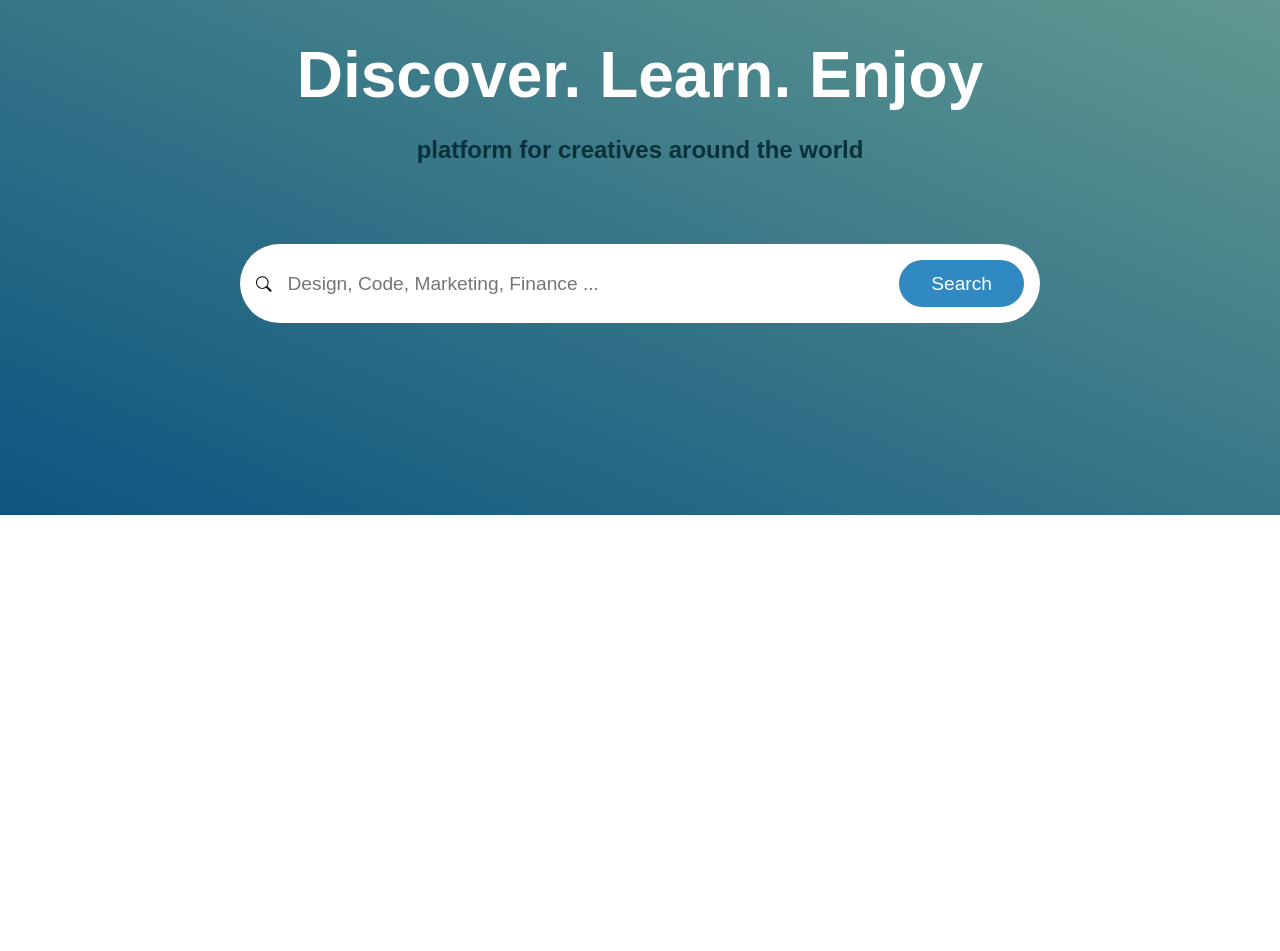
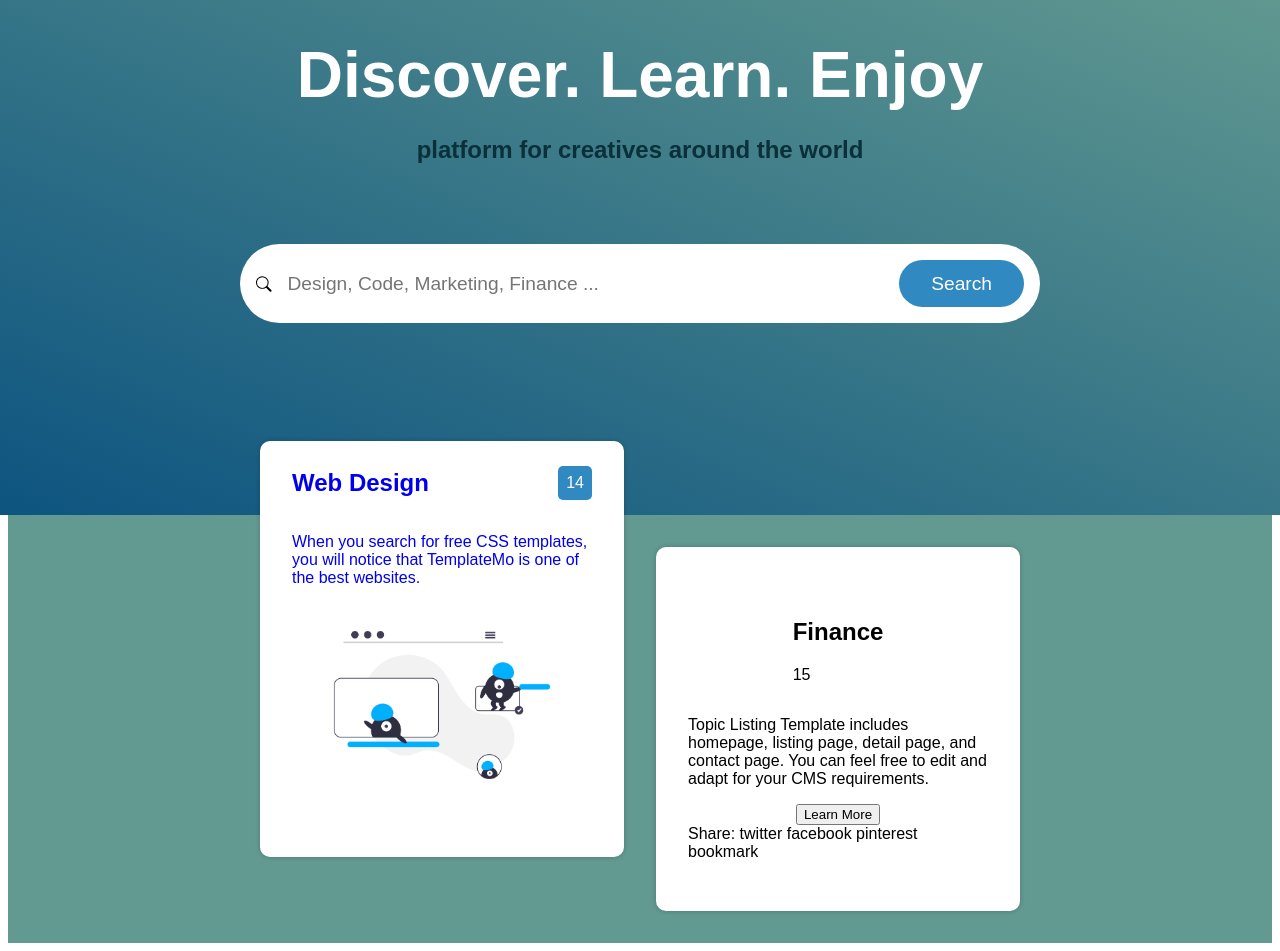
Before and after one commit to davidouric/consult-us, a plain HTML site: page index.html in a window 1280 px wide. Shown: the part 94-1045 px from the top of the page. Before the commit the page ends 800 px from the top, so only its background shows below. Drawn offline with Linux system fonts and the light colour scheme.

Commit message:
We added card container inside containe we added card1 and card2 with image inside the card one

```diff
--- a/index.html
+++ b/index.html
@@ -38,9 +38,41 @@
             </svg>
             <input type="text" name="" id="search" placeholder="Design, Code, Marketing, Finance ...">
             <button type="submit" class="search-btn">Search</button>
-
         </label>
     </main>
+    <section>
+        <div class="card-container">
+            <a href="#" class="card1">
+                <div class="card1-header">
+                    <h2>Web Design</h2>
+                    <p>14</p>
+                </div>
+                    <p> When you search for free CSS templates, you will notice that TemplateMo is one of the best websites.</p>
+                    <div>
+                        <img src="../consult-us/Image/webimage1.png" alt="Webimage" width="300px">
+                    </div>
+
+            </a>
+            <div class="card2">
+                <div class="card2-header">
+                    <h2>Finance</h2>
+                    <p>15</p>
+                </div>
+                <p>Topic Listing Template includes homepage,
+                    listing page, detail page, and contact page. You
+                    can feel free to edit and adapt for your CMS
+                    requirements.</p>
+                    <button class="button">Learn More</button>
+                    <div class="social-media">
+                       <span>Share:</span>
+                       <span>twitter</span>
+                       <span>facebook</span>
+                       <span>pinterest</span>
+                       <span class="bookmark">bookmark</span>
+                    </div>
+            </div>
+        </div>
+    </section>
 </div>
 </body>
 </html>
--- a/style.css
+++ b/style.css
@@ -91,3 +91,51 @@ main{
     cursor: pointer;
     font-size: larger;
 }
+/*section*/
+section{
+    background-color: #629990;
+}
+.card-container{
+    display: flex;
+    flex-wrap: wrap;
+    justify-content: center;
+    align-items: center;
+    gap: 2rem;
+    padding: 2rem;
+}
+.card1{
+    background-color: #ffffff;
+    border-radius: 10px;
+    padding:  0.5rem 2rem;
+    width: 300px;
+    height: 400px;
+    text-decoration: none;
+    box-shadow: 0 0 5px rgba(0,0,0,0.2);
+    margin-top: -10rem;
+}
+.card1-header{
+    display: flex;
+    gap: 2rem;
+    align-items: center;
+}
+
+.card1-header p{
+    margin-left: auto;
+    background-color: #3089c0;
+    color: #ffffff;
+    padding: 0.5rem;
+    border-radius: 5px;
+
+}
+.card2{
+    background-color: #ffffff;
+    border-radius: 10px;
+    padding: 2rem;
+    width: 300px;
+    height: 300px;
+    display: flex;
+    flex-direction: column;
+    justify-content: center;
+    align-items: center;
+    box-shadow: 0 0 5px rgba(0,0,0,0.2);
+}
```
Also changed, not shown: Image/analysis.jpg (added), Image/webimage1.png (added), example.htm (added).
